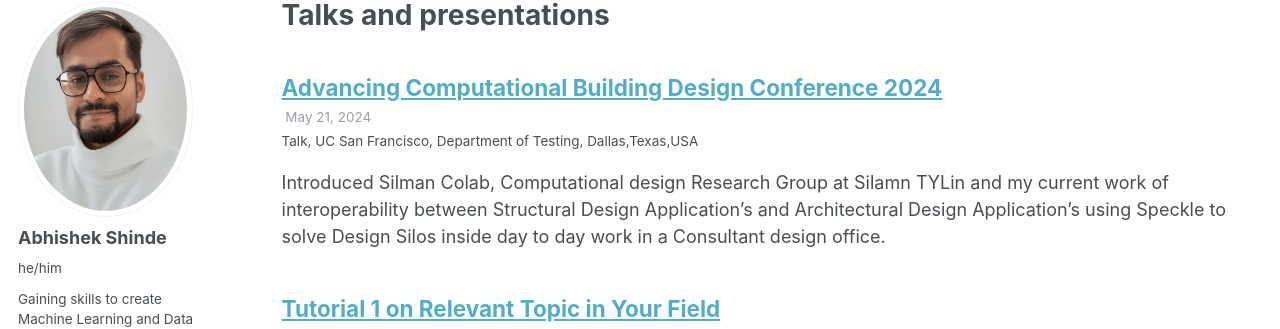
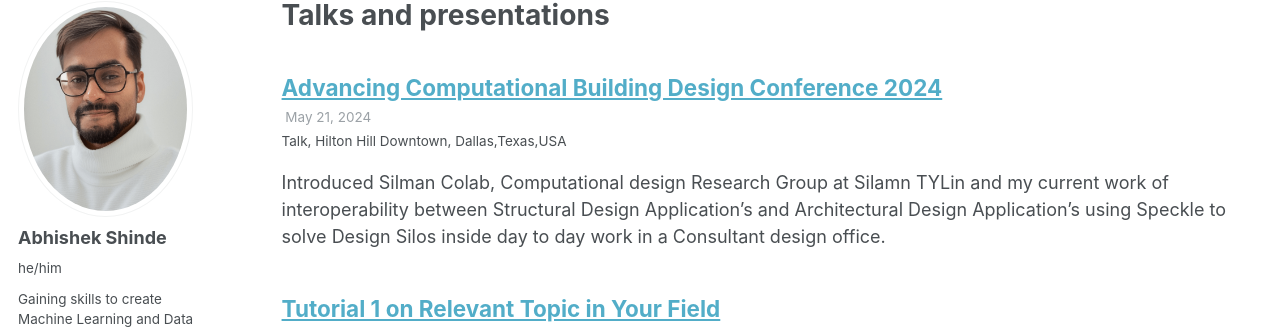
Before and after one commit to InquisitiveAS/InquisitiveAS.github.io, a Jekyll site: the page built from _pages/talks.html, in a window 1280 px wide and 953 px high. Shown: the part 105-434 px from the top of the window. Built offline with Jekyll 4.4.1, drawn with Linux system fonts in a browser that asks for light colours; some web fonts are replaced.

Commit message:
Update talks

```diff
--- a/_talks/2024-05-21-talk-1.md
+++ b/_talks/2024-05-21-talk-1.md
@@ -3,7 +3,7 @@
 collection: talks
 type: "Talk"
 permalink: https://advancing-computational-design.com/speaker/abhishek-shinde/
-venue: "UC San Francisco, Department of Testing"
+venue: "Hilton Hill Downtown"
 date: 2024-05-21
 location: "Dallas,Texas,USA"
 ---
```
